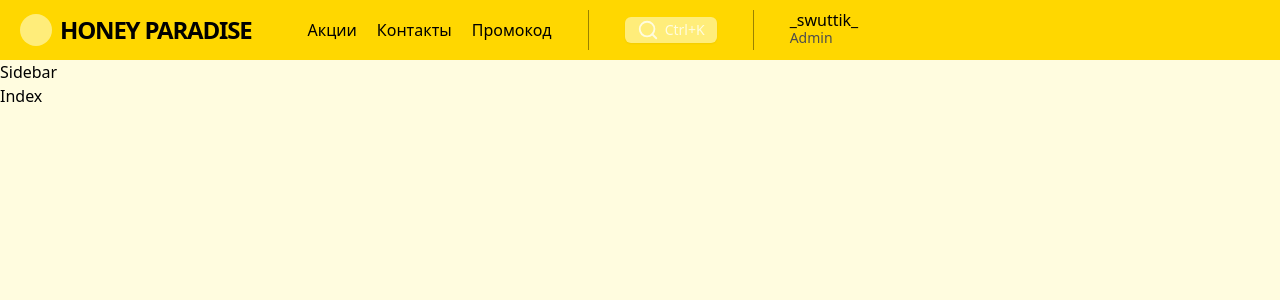
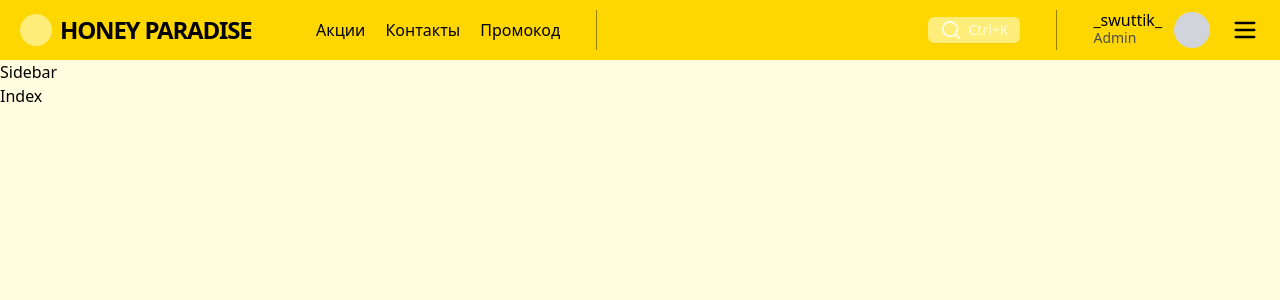
Before and after one commit to Svat-dev/honey-paradise, a Next.js app in the folder honey-paradise-client/: page / in a window 1280 px wide. Shown: the top 300 px of the page. Built offline with nearby package versions, Linux system fonts and the light colour scheme; no server answers.

Commit message:
Added Header Layout

```diff
--- a/honey-paradise-client/src/components/layouts/-header/Header.tsx
+++ b/honey-paradise-client/src/components/layouts/-header/Header.tsx
@@ -1,8 +1,8 @@
+import { Separator } from "@/components/ui";
 import type { FC } from "react";
 import { LeftPart } from "./components/LeftPart";
 import { MiddlePart } from "./components/MiddlePart";
 import { RightPart } from "./components/RightPart";
-import { Separator } from "@/components/ui";
 
 interface IHeader {}
 
--- a/honey-paradise-client/src/components/layouts/-header/components/LeftPart.tsx
+++ b/honey-paradise-client/src/components/layouts/-header/components/LeftPart.tsx
@@ -1,25 +1,29 @@
-import { APP_NAME_EN } from "@/shared/lib/constants/base";
+import { APP_NAME_EN } from "@constants/base";
+import { EnumAppRoute } from "@constants/routes";
+import Link from "next/link";
+import styles from "../styles/left-part.module.scss";
 
 const LeftPart = () => {
 	return (
-		<>
-			<div className="tw-flex tw-items-center tw-gap-2">
+		<div className="tw-flex tw-items-center tw-gap-14">
+			<Link href={EnumAppRoute.INDEX} className="tw-inline-flex tw-items-center tw-gap-2 tw-min-w-60">
+				{/* <Image alt="" src={} width={} height={} /> */}
 				<div className="tw-bg-secondary tw-w-8 tw-h-8 tw-rounded-full" />
 				<p className="tw-uppercase tw-font-bold tw-text-2xl tw-tracking-tighter">{APP_NAME_EN}</p>
-			</div>
+			</Link>
 
-			<ul className="tw-ml-14 tw-flex tw-items-center tw-gap-5">
-				<li>
+			<ul className={styles["list"]}>
+				<li className={styles["list-item"]}>
 					<a href={"#"}>Акции</a>
 				</li>
-				<li>
+				<li className={styles["list-item"]}>
 					<a href={"#"}>Контакты</a>
 				</li>
-				<li>
+				<li className={styles["list-item"]}>
 					<a href={"#"}>Промокод</a>
 				</li>
 			</ul>
-		</>
+		</div>
 	);
 };
 
--- a/honey-paradise-client/src/components/layouts/-header/components/MiddlePart.tsx
+++ b/honey-paradise-client/src/components/layouts/-header/components/MiddlePart.tsx
@@ -1,12 +1,15 @@
 import { Button } from "@/components/ui";
 import { SearchIcon } from "lucide-react";
+import styles from "../styles/middle-part.module.scss";
 
 const MiddlePart = () => {
 	return (
-		<div className="tw-flex tw-flex-row-reverse tw-items-center">
-			<Button variant="secondary" className="tw-px-3 tw-gap-1.5 tw-h-fit tw-py-0.5 tw-rounded-lg">
+		<div className={styles["block"]}>
+			<Button variant="secondary" className={styles["search-button"]}>
 				<SearchIcon size={22} />
-				<span className="tw-text-sm">Ctrl+K</span>
+				<span id="key-combination" className="search">
+					Ctrl+K
+				</span>
 			</Button>
 		</div>
 	);
--- a/honey-paradise-client/src/components/layouts/-header/components/RightPart.tsx
+++ b/honey-paradise-client/src/components/layouts/-header/components/RightPart.tsx
@@ -1,10 +1,21 @@
+import { MenuIcon } from "lucide-react";
+
 const RightPart = () => {
 	return (
-		<div>
+		<div className="tw-flex tw-items-center">
 			<div className="tw-flex tw-flex-col tw-leading-4">
 				<span>_swuttik_</span>
 				<span className="tw-text-sm tw-text-muted">Admin</span>
 			</div>
+
+			<div className="tw-ml-3">
+				{/* <Image alt="Иконка профиля" src={} width={} height={} /> */}
+				<div className="tw-w-9 tw-h-9 tw-bg-gray-300 tw-rounded-full" />
+			</div>
+
+			<button type="button" className="tw-ml-5">
+				<MenuIcon height={28} width={30} />
+			</button>
 		</div>
 	);
 };
--- /dev/null
+++ b/honey-paradise-client/src/components/layouts/-header/styles/left-part.module.scss
@@ -0,0 +1,25 @@
+.list {
+	@apply tw-inline-flex tw-items-center tw-gap-5;
+}
+
+.list-item {
+	@apply tw-relative;
+
+	> a {
+		@apply tw-transition-colors;
+	}
+
+	&:hover {
+		> a {
+			@apply tw-text-muted;
+		}
+
+		&::before {
+			@apply tw-w-full;
+		}
+	}
+
+	&::before {
+		@apply tw-content-[""] tw-h-0.5 tw-w-0 tw-bg-muted tw-absolute tw-bottom-0.5 tw-transition-[width];
+	}
+}
--- /dev/null
+++ b/honey-paradise-client/src/components/layouts/-header/styles/middle-part.module.scss
@@ -0,0 +1,27 @@
+.block {
+	@apply tw-flex tw-flex-row-reverse tw-items-center tw-w-full;
+}
+
+.search-button {
+	@apply tw-px-3 tw-gap-1.5 tw-h-fit tw-py-0.5 tw-rounded-lg;
+
+	> span {
+		@apply tw-text-sm tw-transition-all;
+	}
+
+	> svg {
+		@apply tw-transition-transform;
+	}
+
+	&:hover {
+		@apply tw-bg-secondary;
+
+		> span {
+			@apply tw-opacity-0;
+		}
+
+		> svg {
+			@apply tw-rotate-[360deg] tw-translate-x-6;
+		}
+	}
+}
--- /dev/null
+++ b/honey-paradise-client/src/shared/lib/constants/routes/api.route.ts
@@ -0,0 +1 @@
+export enum EnumApiRoute {}
--- /dev/null
+++ b/honey-paradise-client/src/shared/lib/constants/routes/app.route.ts
@@ -0,0 +1,3 @@
+export enum EnumAppRoute {
+	INDEX = "/",
+}
--- /dev/null
+++ b/honey-paradise-client/src/shared/lib/constants/routes/index.ts
@@ -0,0 +1,2 @@
+export * from "./api.route";
+export * from "./app.route";
--- a/honey-paradise-client/tailwind.config.ts
+++ b/honey-paradise-client/tailwind.config.ts
@@ -40,6 +40,23 @@ export default {
 			height: {
 				"15": "3.75rem",
 			},
+			keyframes: {
+				"delete-effect": {
+					"50%": { opacity: "0.5" },
+					"75%": { opacity: "0.25" },
+					"90%": { opacity: "0.1" },
+					to: { visibility: "hidden", display: "none", opacity: "0" },
+				},
+				"show-effect": {
+					to: {
+						opacity: "1",
+					},
+				},
+			},
+			animation: {
+				"delete-effect": "delete-effect 300ms forwards ease-in",
+				"show-effect": "show-effect 300ms forwards ease-in",
+			},
 		},
 	},
 	plugins: [],
```
